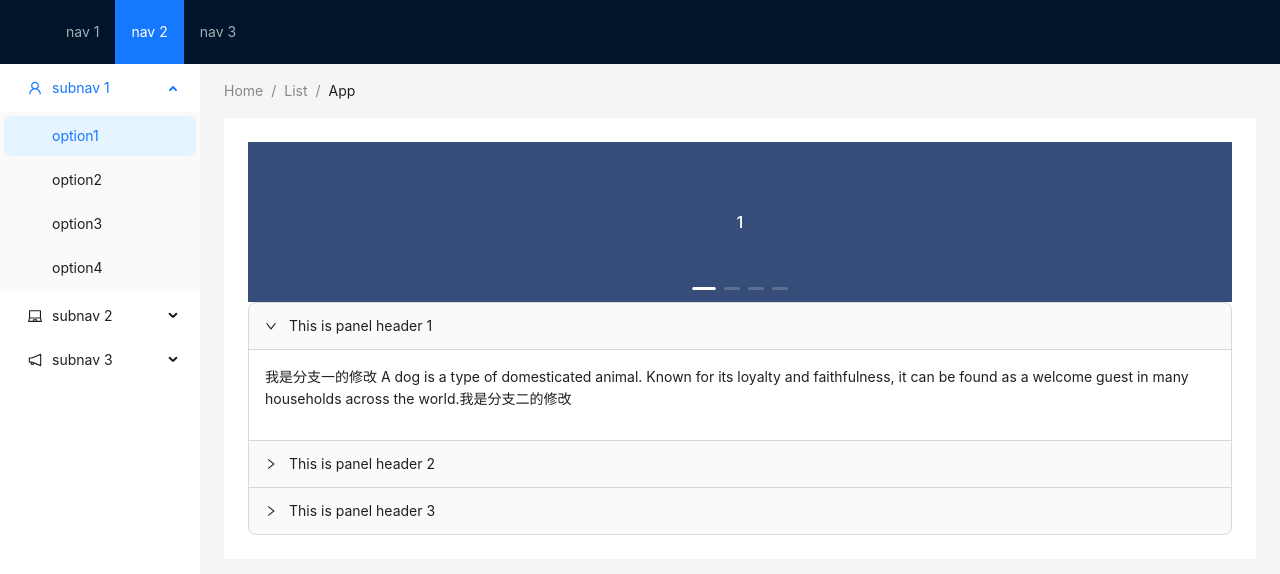
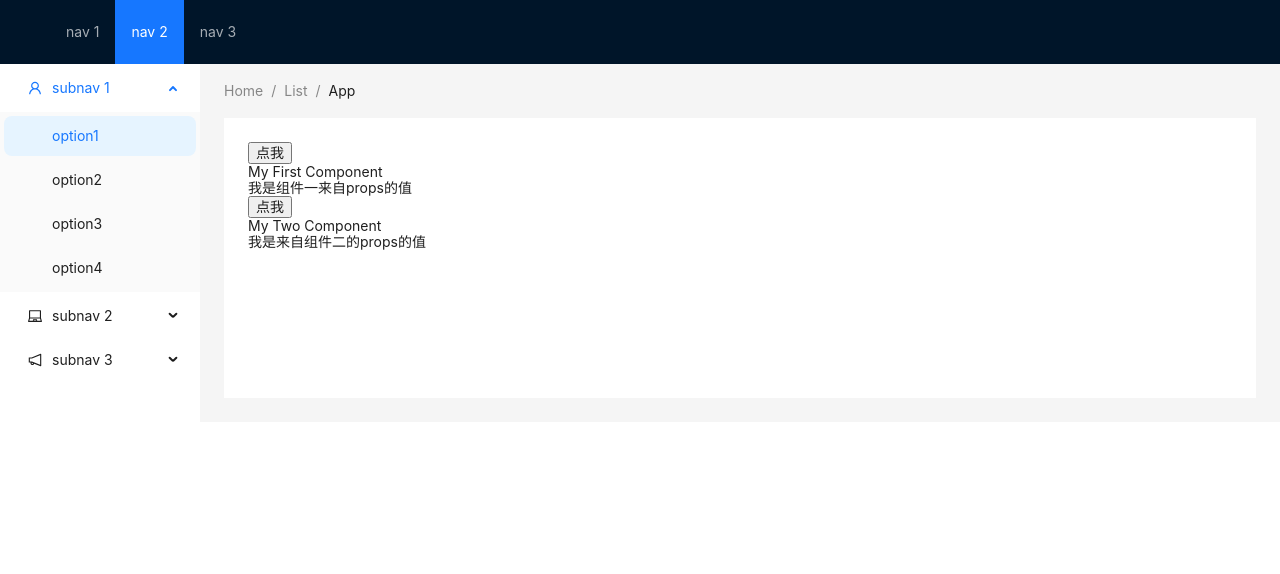
Before and after one commit to Yhq00/antd-demo, a React (Create React App) app: page / in a window 1280 px wide. Shown: the top 574 px of the page. Built offline with nearby package versions, Linux system fonts and the light colour scheme.

Commit message:
add two components

```diff
--- a/src/App.js
+++ b/src/App.js
@@ -1,28 +1,10 @@
 import 'antd/dist/reset.css'
 import './App.css';
-import { Carousel } from 'antd';
 import { Breadcrumb, Layout, Menu, theme } from 'antd';
 import { LaptopOutlined, NotificationOutlined, UserOutlined } from '@ant-design/icons';
 import React from 'react';
-import { Collapse } from 'antd';
-
-//折叠面板定义
-const { Panel } = Collapse;
-const text = `我是分支一的修改
-  A dog is a type of domesticated animal.
-  Known for its loyalty and faithfulness,
-  it can be found as a welcome guest in many households across the world.我是分支二的修改
-`;
-
-//走马灯定义
-const contentStyle = {
-  margin: 0,
-  height: '160px',
-  color: '#fff',
-  lineHeight: '160px',
-  textAlign: 'center',
-  background: '#364d79',
-};
+import MyFirstComponent from './components/MyFirstComponent';
+import MyTwoComponent from './components/MyTwoComponent';
 
 //layout布局定义
 const { Header, Content, Sider } = Layout;
@@ -52,15 +34,6 @@ const App = () => {
     token: { colorBgContainer },
   } = theme.useToken();
 
-//走马灯定义
-  const onChange = (currentSlide) => {
-    console.log(currentSlide);
-  };
-
-//折叠面板定义
-  const onChange1 = (key) => {
-    console.log(key);
-  };
 
   return (
     <Layout>
@@ -108,34 +81,8 @@ const App = () => {
               background: colorBgContainer,
             }}
           >
-            {/* 走马灯 */}
-            <Carousel afterChange={onChange}>
-      <div>
-        <h3 style={contentStyle}>1</h3>
-      </div>
-      <div>
-        <h3 style={contentStyle}>2</h3>
-      </div>
-      <div>
-        <h3 style={contentStyle}>3</h3>
-      </div>
-      <div>
-        <h3 style={contentStyle}>4</h3>
-      </div>
-    </Carousel>
-
-    {/* 折叠面板 */}
-    <Collapse defaultActiveKey={['1']} onChange1={onChange1}>
-      <Panel header="This is panel header 1" key="1">
-        <p>{text}</p>
-      </Panel>
-      <Panel header="This is panel header 2" key="2">
-        <p>{text}</p>
-      </Panel>
-      <Panel header="This is panel header 3" key="3">
-        <p>{text}</p>
-      </Panel>
-    </Collapse>
+            <MyFirstComponent propsName={"我是组件一来自props的值"}></MyFirstComponent>
+            <MyTwoComponent propsName={"我是来自组件二的props的值"}></MyTwoComponent>
           </Content>
         </Layout>
       </Layout>
--- /dev/null
+++ b/src/components/MyFirstComponent.js
@@ -0,0 +1,76 @@
+import React, { Component } from 'react';
+
+class MyFirstComponent extends Component {
+  constructor(props) {
+    super(props);
+    this.state = {
+        name: 'My First Component',
+      };
+  }
+
+  state = {
+    name: 'My First Component',
+  };
+
+  /**
+   * react生命周期 挂载前
+   */
+  componentWillMount() {
+    console.log('Component will mount');
+  }
+  /**
+   * react生命周期 挂载后
+   */
+  componentDidMount() {
+    console.log('Component did mount');
+  }
+
+  /**
+   * react生命周期 更新前
+   */
+  componentWillUpdate() {
+    console.log('Component will update');
+  }
+
+  /**
+   * react生命周期 更新后
+   */
+  componentDidUpdate() {
+    console.log('Component did update');
+  }
+
+  /**
+   * react生命周期 卸载前
+   */
+  componentWillUnmount() {
+    console.log('Component will unmount');
+  }
+
+  /**
+   * react生命周期 卸载后 不存在
+   */
+  componentDidUnmount() {
+    console.log('Component did unmount');
+  }
+
+  render() {
+    console.log('render');
+    return (
+      <div>
+        <button
+          onClick={() => {
+            this.setState({
+              name: 'My First Component Update',
+            });
+          }}
+        >
+          点我
+        </button>
+        <div>{this.state.name}</div>
+        <div>{this.props.propsName}</div>
+      </div>
+    );
+  }
+}
+
+export default MyFirstComponent;
--- /dev/null
+++ b/src/components/MyTwoComponent.js
@@ -0,0 +1,28 @@
+import React from 'react';
+
+/**
+ * 函数式组件
+ */
+const MyTwoComponent = (props) => {
+  const [state, setState] = React.useState({
+    name: 'My Two Component',
+  });
+
+  return (
+    <div>
+      <button
+        onClick={() => {
+          setState({
+            name: 'My Two Component Update',
+          });
+        }}
+      >
+        点我
+      </button>
+      <div>{state.name}</div>
+      <div>{props.propsName}</div>
+    </div>
+  );
+};
+
+export default MyTwoComponent;
```
